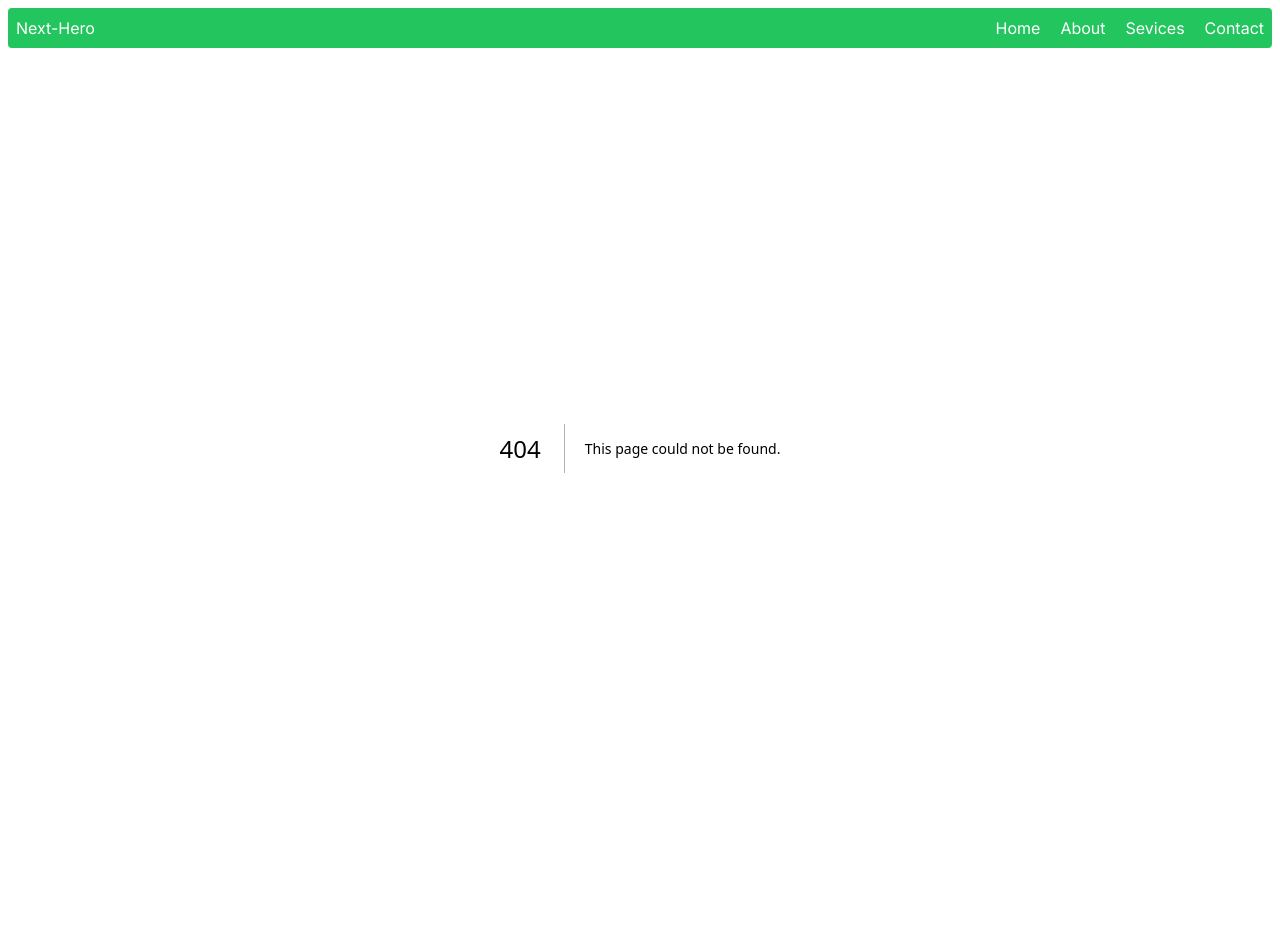
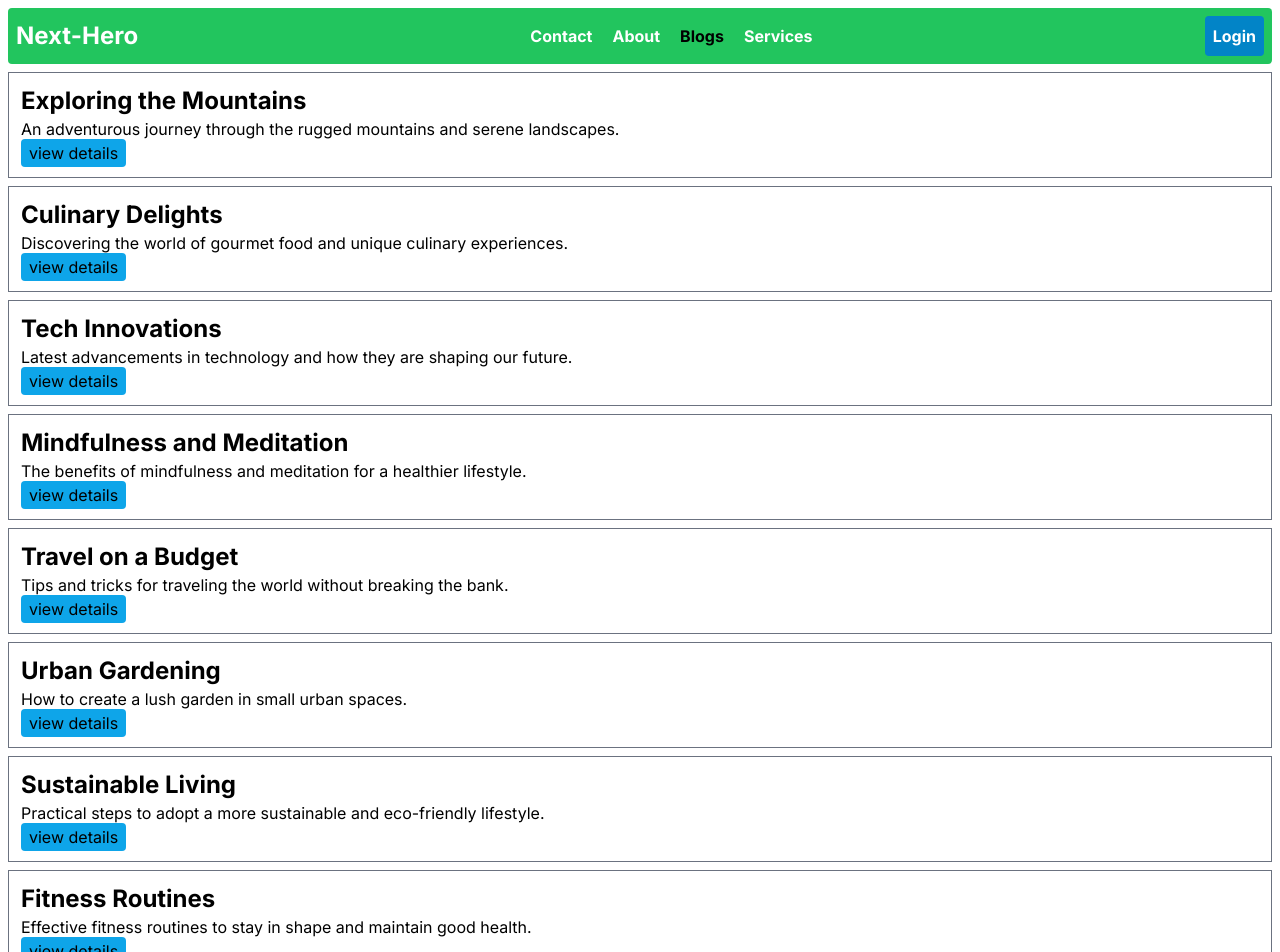
Before and after one commit to SopnilSwapon/next-hero, a Next.js app in the folder next-hero/: page /blogs in a window 1280 px wide. Before the commit this address had no page. Shown: the top 952 px of the page. Before the commit the page ends 856 px from the top, so only its background shows below. Built offline with nearby package versions, Linux system fonts and the light colour scheme.

Commit message:
added blogs page

```diff
--- /dev/null
+++ b/next-hero/src/app/about/history/page.jsx
@@ -0,0 +1,11 @@
+import React from 'react';
+
+const HisotyPage = () => {
+    return (
+        <div>
+            <h2>This is History page!!</h2>
+        </div>
+    );
+};
+
+export default HisotyPage;
--- /dev/null
+++ b/next-hero/src/app/about/mission/page.jsx
@@ -0,0 +1,11 @@
+import React from 'react';
+
+const MissionPage = () => {
+    return (
+        <div>
+            <h2>mission page coming soon!!</h2>
+        </div>
+    );
+};
+
+export default MissionPage;
--- a/next-hero/src/app/about/page.js
+++ b/next-hero/src/app/about/page.js
@@ -1,10 +1,11 @@
-import AboutContent from '@/components/AboutContent'
+import Link from 'next/link'
 import React from 'react'
 
 export default function AboutPage() {
   return (
-    <div>
-    <AboutContent></AboutContent>
+    <div className='mt-6 flex gap-5 '>
+    <Link className='bg-black p-2 rounded text-white' href='/about/mission'>Mission</Link>
+    <Link className='bg-black p-2 rounded text-white' href='/about/history'>History</Link>
     </div>
   )
 }
--- /dev/null
+++ b/next-hero/src/app/blogs/[id]/page.jsx
@@ -0,0 +1,14 @@
+import React from 'react';
+
+const DetailsPage = ({params}) => {
+    console.log(params.id)
+    return (
+        <div>
+            <p>
+                Details
+            </p>
+        </div>
+    );
+};
+
+export default DetailsPage;
--- /dev/null
+++ b/next-hero/src/app/blogs/page.jsx
@@ -0,0 +1,73 @@
+import Link from 'next/link';
+import React from 'react';
+
+const BlogPage = () => {
+    return (
+        <div>
+           {
+            blogs.map(blog =>
+            <div key={blog.id} className='border border-gray-500 my-2 p-3'>
+            <h2 className='text-2xl font-bold'>{blog.title}</h2>
+            <p>{blog.description}</p>
+            <Link href={`/blogs/${blog.id}`} className='bg-sky-500 px-2 mt-2 py-1 rounded'>view details</Link>
+            </div>)
+           }
+        </div>
+    );
+};
+
+const blogs = [
+    {
+        "id": 1,
+        "title": "Exploring the Mountains",
+        "description": "An adventurous journey through the rugged mountains and serene landscapes."
+    },
+    {
+        "id": 2,
+        "title": "Culinary Delights",
+        "description": "Discovering the world of gourmet food and unique culinary experiences."
+    },
+    {
+        "id": 3,
+        "title": "Tech Innovations",
+        "description": "Latest advancements in technology and how they are shaping our future."
+    },
+    {
+        "id": 4,
+        "title": "Mindfulness and Meditation",
+        "description": "The benefits of mindfulness and meditation for a healthier lifestyle."
+    },
+    {
+        "id": 5,
+        "title": "Travel on a Budget",
+        "description": "Tips and tricks for traveling the world without breaking the bank."
+    },
+    {
+        "id": 6,
+        "title": "Urban Gardening",
+        "description": "How to create a lush garden in small urban spaces."
+    },
+    {
+        "id": 7,
+        "title": "Sustainable Living",
+        "description": "Practical steps to adopt a more sustainable and eco-friendly lifestyle."
+    },
+    {
+        "id": 8,
+        "title": "Fitness Routines",
+        "description": "Effective fitness routines to stay in shape and maintain good health."
+    },
+    {
+        "id": 9,
+        "title": "Art and Creativity",
+        "description": "Exploring various forms of art and unleashing your creative potential."
+    },
+    {
+        "id": 10,
+        "title": "Historical Wonders",
+        "description": "A look into the most fascinating historical sites around the world."
+    }
+]
+
+
+export default BlogPage;
--- /dev/null
+++ b/next-hero/src/app/login/page.jsx
@@ -0,0 +1,11 @@
+import React from 'react';
+
+const LoginPage = () => {
+    return (
+        <div>
+            <h1 className='text-center font-bold text-3xl mt-10'>Login page coming soon!!!</h1>
+        </div>
+    );
+};
+
+export default LoginPage;
--- a/next-hero/src/components/Navbar.jsx
+++ b/next-hero/src/components/Navbar.jsx
@@ -1,15 +1,43 @@
+"use client"
+import Link from 'next/link';
+import { usePathname, useRouter } from 'next/navigation';
 import React from 'react';
 
 const Navbar = () => {
+    const pathName = usePathname();
+    const router = useRouter();
+    const links =
+    [
+
+     {
+        path: '/contact',
+        title: 'Contact'
+     },
+     {
+        path: '/about',
+        title: 'About'
+     },
+     {
+        path: '/blogs',
+        title: 'Blogs'
+     },
+     {
+        path: '/services',
+        title: 'Services'
+     }
+    ]
+    const handler = () =>{
+     router.push('/login')
+    }
     return (
-        <nav className="flex gap-5 text-white justify-between bg-green-500 p-2 rounded">
-          <h2>Next-Hero</h2>
-          <ul className="flex gap-5 justify-between">
-            <li>Home</li>
-            <li>About</li>
-            <li>Sevices</li>
-            <li>Contact</li>
+        <nav className="flex gap-5 text-white justify-between items-center bg-green-500 p-2 rounded">
+          <h2 className='text-2xl font-bold'>Next-Hero</h2>
+          <ul className="flex gap-5 justify-between items-center font-bold">
+            {
+                links.map(link =><Link className={pathName == link.path && 'text-black'} key={link.path} href={link.path}>{link.title}</Link>)
+            }
           </ul>
+          <button onClick={handler} className='bg-sky-600 p-2 rounded font-bold'>Login</button>
         </nav>
     );
 };
```
